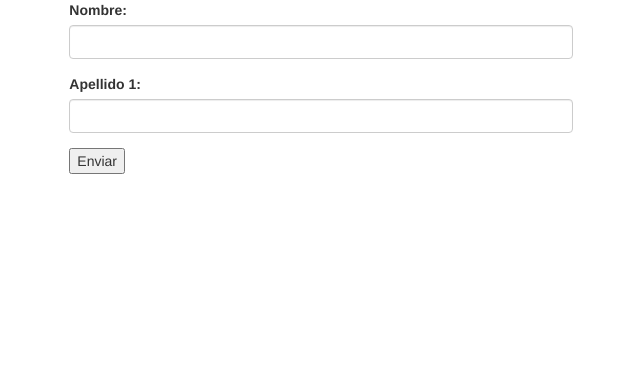
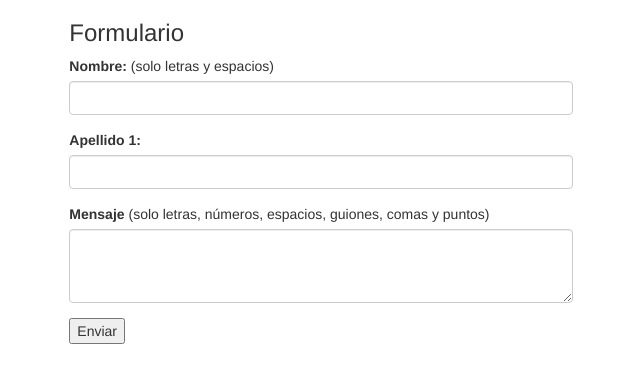
Before and after one commit to alejandrorg11011/regexacentos, a PHP site: page / in a window 1280 px wide. Shown: the top 383 px of the page, without its empty margins (159-799 px from the left). Run offline with PHP 8.4, Linux system fonts and the light colour scheme.

Commit message:
añado campo para mensajes

```diff
--- a/index.php
+++ b/index.php
@@ -10,10 +10,12 @@
 
 	<div class="col-sm-5 col-sm-offset-2">
 
+		<h3>Formulario</h3>
+
 		<form  action="" method="POST">
 
 			<div class="form-group">
-				<label>Nombre:</label>
+				<label>Nombre:</label> (solo letras y espacios)
 				<input class="form-control" type="text" name="nombre" id="nombre" onblur="checkTexto( this )">
 				<p id="resnombre" style="display: none">Ha utilizado carácteres no válidos</p>
 			</div>
@@ -25,6 +27,11 @@
 				<p id="resapellido1" style="display: none">Ha utilizado carácteres no válidos</p>
 			</div>
 
+			<div class="form-group">
+				<label>Mensaje</label> (solo letras, números, espacios, guiones, comas y puntos)
+				<textarea class="form-control" id="mensaje" name="mensaje" rows="3" onblur="checkTexto( this )"></textarea>
+				<p id="resmensaje" style="display: none">Ha utilizado carácteres no válidos</p>
+			</div>
 			<p><button>Enviar</button></p>
 
 		</form>
@@ -36,8 +43,15 @@
 
 		function checkTexto( txt )
 		{
-			//referencia: lestras, espacios, á é í ó ú Á É Í Ó Ú à è ì ò ù À È Ì Ò Ù ä ë ï ö ü Ä Ë Ï Ö Ü ñ Ñ
-     		var patt = /^[a-zA-Z \u00E1\u00E9\u00ED\u00F3\u00FA\u00C1\u00C9\u00CD\u00D3\n00DA\u00E0\u00E8\u00EC\u00F2\u00F9\u00C0\u00C8\u00CC\u00D2\u00D9\u00E4\u00EB\u00EF\u00F6\u00FC\u00C4\u00CB\u00CF\u00D6\u00DC\u00F1\u00D1]+$/g;
+			if( txt.id == "mensaje" ){
+
+	     		var patt = /^[\w ,.-\u00E1\u00E9\u00ED\u00F3\u00FA\u00C1\u00C9\u00CD\u00D3\n00DA\u00E0\u00E8\u00EC\u00F2\u00F9\u00C0\u00C8\u00CC\u00D2\u00D9\u00E4\u00EB\u00EF\u00F6\u00FC\u00C4\u00CB\u00CF\u00D6\u00DC\u00F1\u00D1]+$/g;
+
+			} else {
+
+				//referencia: lestras, espacios, á é í ó ú Á É Í Ó Ú à è ì ò ù À È Ì Ò Ù ä ë ï ö ü Ä Ë Ï Ö Ü ñ Ñ
+	     		var patt = /^[a-zA-Z \u00E1\u00E9\u00ED\u00F3\u00FA\u00C1\u00C9\u00CD\u00D3\n00DA\u00E0\u00E8\u00EC\u00F2\u00F9\u00C0\u00C8\u00CC\u00D2\u00D9\u00E4\u00EB\u00EF\u00F6\u00FC\u00C4\u00CB\u00CF\u00D6\u00DC\u00F1\u00D1]+$/g;
+			}
 
 		     if( patt.test( txt.value ) ){
 		         console.log("ok");
```
